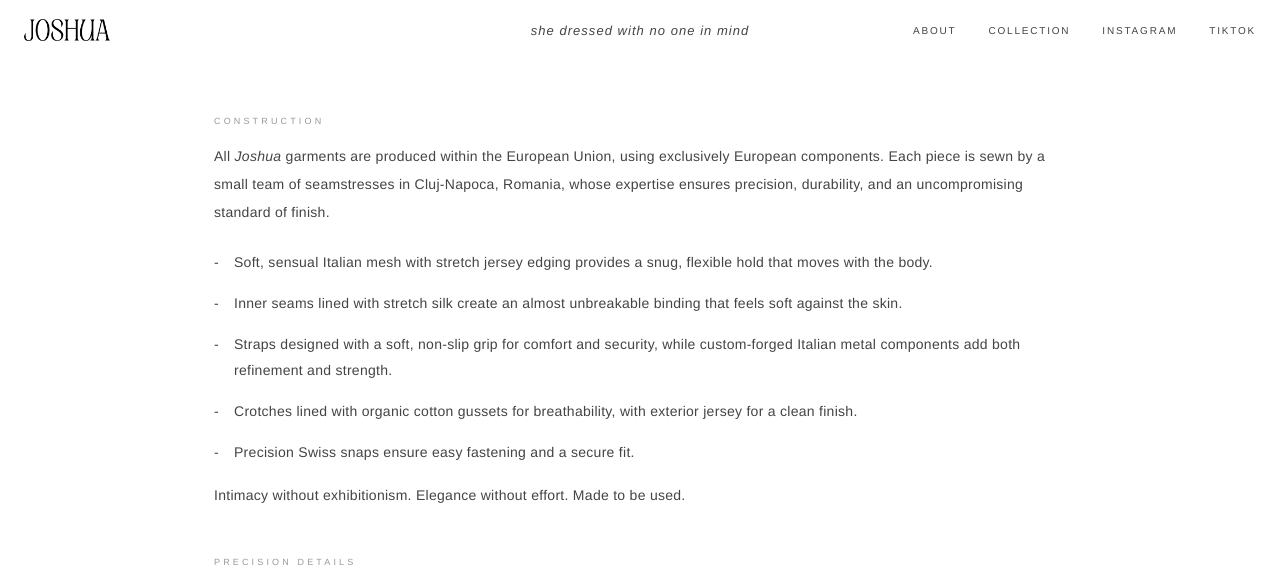
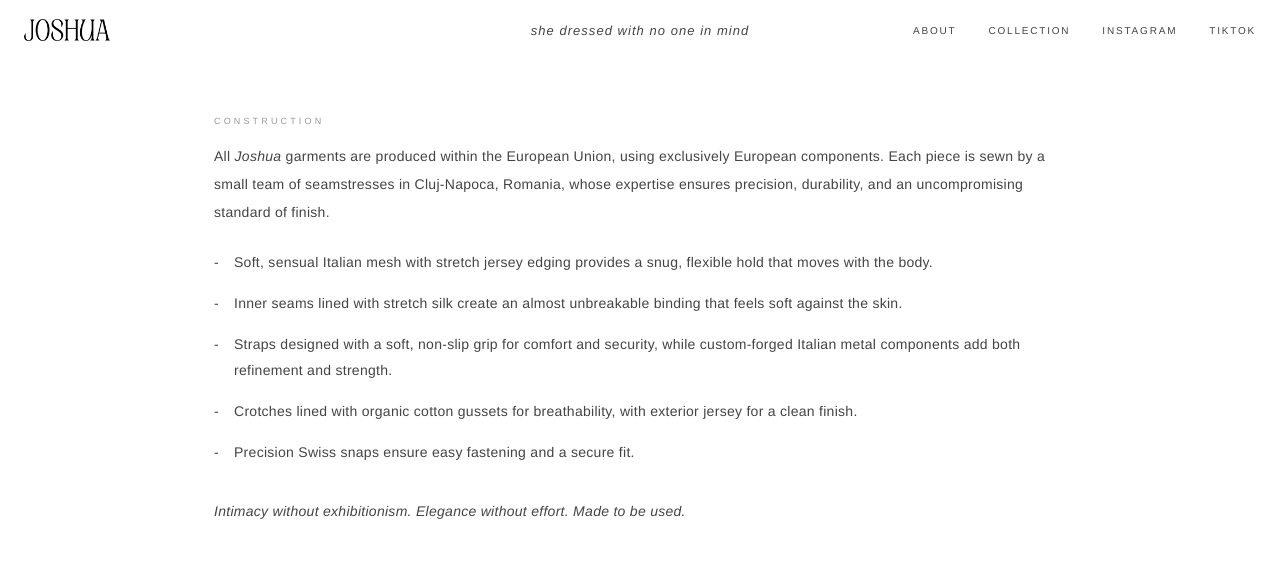
Before and after one commit to joshuamjlong/joshua-website, a plain HTML site: page index.html in a window 1280 px wide. Both pictures are taken after a click on the link "ABOUT". Shown: the top 570 px of the page. Drawn offline with Linux system fonts and the light colour scheme.

Commit message:
Update style.css

```diff
--- a/style.css
+++ b/style.css
@@ -96,8 +96,7 @@
     .about-intro p + p { margin-top: 28px; }
     .about-statement { font-size: 14px; line-height: 2; color: var(--dark-grey); letter-spacing: 0.02em; text-align: left; margin-bottom: 60px; padding-top: 48px; max-width: 820px; }
     .about-statement p + p { margin-top: 24px; }
-    .about-poem { font-size: 16px; line-height: 1.6; color: var(--dark-grey); letter-spacing: 0.02em; text-align: center; margin: 0 auto 60px; padding-top: 60px; max-width: 560px; }
-    .about-poem p + p { margin-top: 20px; }
+    .about-closing { margin-top: 32px; font-style: italic; }
     .about-section-title { font-size: 9px; letter-spacing: 0.35em; text-transform: uppercase; color: var(--mid-grey); margin-bottom: 16px; margin-top: 48px; padding-top: 0; }
     .detail-shots-grid { display: grid; grid-template-columns: repeat(3, 1fr); gap: 2px; margin-bottom: 16px; margin-top: 0; }
     @media (max-width: 600px) { .detail-shots-grid { grid-template-columns: repeat(2, 1fr); } }
```
